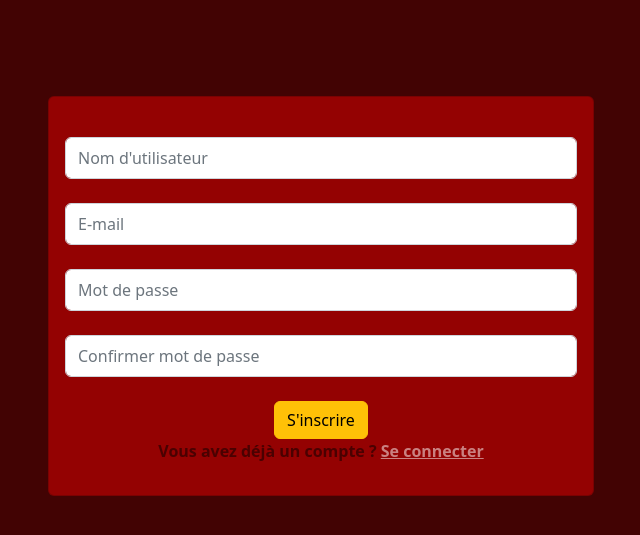
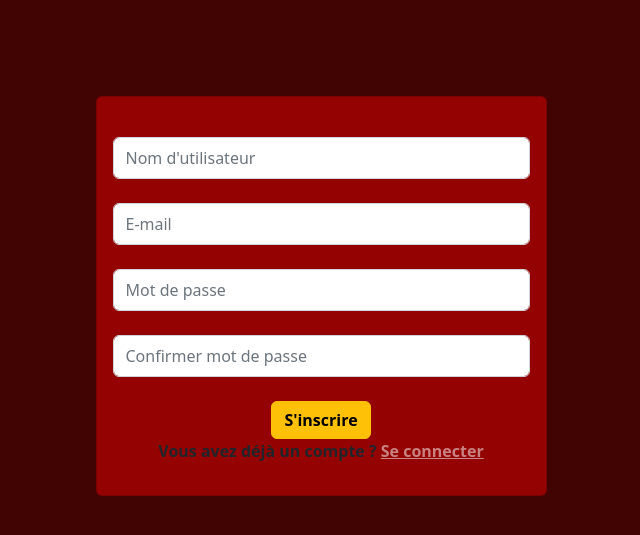
Before and after one commit to JeremSSJ/Manjou, a PHP site: page /inscription in a window 1280 px wide. Shown: the top 535 px of the page, without its empty margins (319-959 px from the left). Run offline with PHP 8.4, Linux system fonts and the light colour scheme; some libraries are stand-ins or nearby versions.

Commit message:
sign up almost done

```diff
--- a/view/import/import.php
+++ b/view/import/import.php
@@ -1,3 +1,7 @@
+<head>
+    <meta charset="UTF-8">
+    <meta name="viewport" content="width=device-width, initial-scale=1">
+
     <!-- BOOTSTRAP CSS ET JS -->
     <link href="https://cdn.jsdelivr.net/npm/bootstrap@5.2.0-beta1/dist/css/bootstrap.min.css" rel="stylesheet" integrity="sha384-0evHe/X+R7YkIZDRvuzKMRqM+OrBnVFBL6DOitfPri4tjfHxaWutUpFmBp4vmVor" crossorigin="anonymous">
     <script src="https://cdn.jsdelivr.net/npm/bootstrap@5.2.0-beta1/dist/js/bootstrap.bundle.min.js" integrity="sha384-pprn3073KE6tl6bjs2QrFaJGz5/SUsLqktiwsUTF55Jfv3qYSDhgCecCxMW52nD2" crossorigin="anonymous"></script>
@@ -5,3 +9,6 @@
     <link rel="stylesheet" href="https://cdn.jsdelivr.net/npm/bootstrap-icons@1.8.3/font/bootstrap-icons.css">
     <!-- JQUERY -->
     <script src="https://ajax.googleapis.com/ajax/libs/jquery/3.6.0/jquery.min.js"></script>
+
+    <title>Manjou</title>
+</head>
--- a/view/sign_in_up/sign_up.php
+++ b/view/sign_in_up/sign_up.php
@@ -16,7 +16,7 @@
 <body class="bg-light-red">
     <div class="container mt-5 pt-5">
         <div class="row">
-            <div class="col-12 col-sm-8 col-md-6 m-auto">
+            <div class="col-12 col-md-8 col-lg-6 col-xl-5 m-auto">
                 <div class="card bg-red">
                     <div class="card-body">
                         <form action="">
@@ -26,9 +26,9 @@
                             <input type="password" name="" id="" class="form-control my-4 py-2" placeholder="Confirmer mot de passe">
 
                             <div class="text-center mt-3">
-                                <button class="btn btn-warning">S'inscrire</button>
+                                <button class="btn btn-warning fw-bold">S'inscrire</button>
 
-                                <p class="text-black-50 fw-bold">Vous avez déjà un compte ? <a href="" class="text-white-50 fw-bold">Se connecter</a></p>
+                                <p class="fw-bold">Vous avez déjà un compte ? <a href="" class="text-white-50 fw-bold">Se connecter</a></p>
                             </div>
                         </form>
                     </div>
```
Also changed, not shown: view/elements/header.php (+2 -9 lines).
